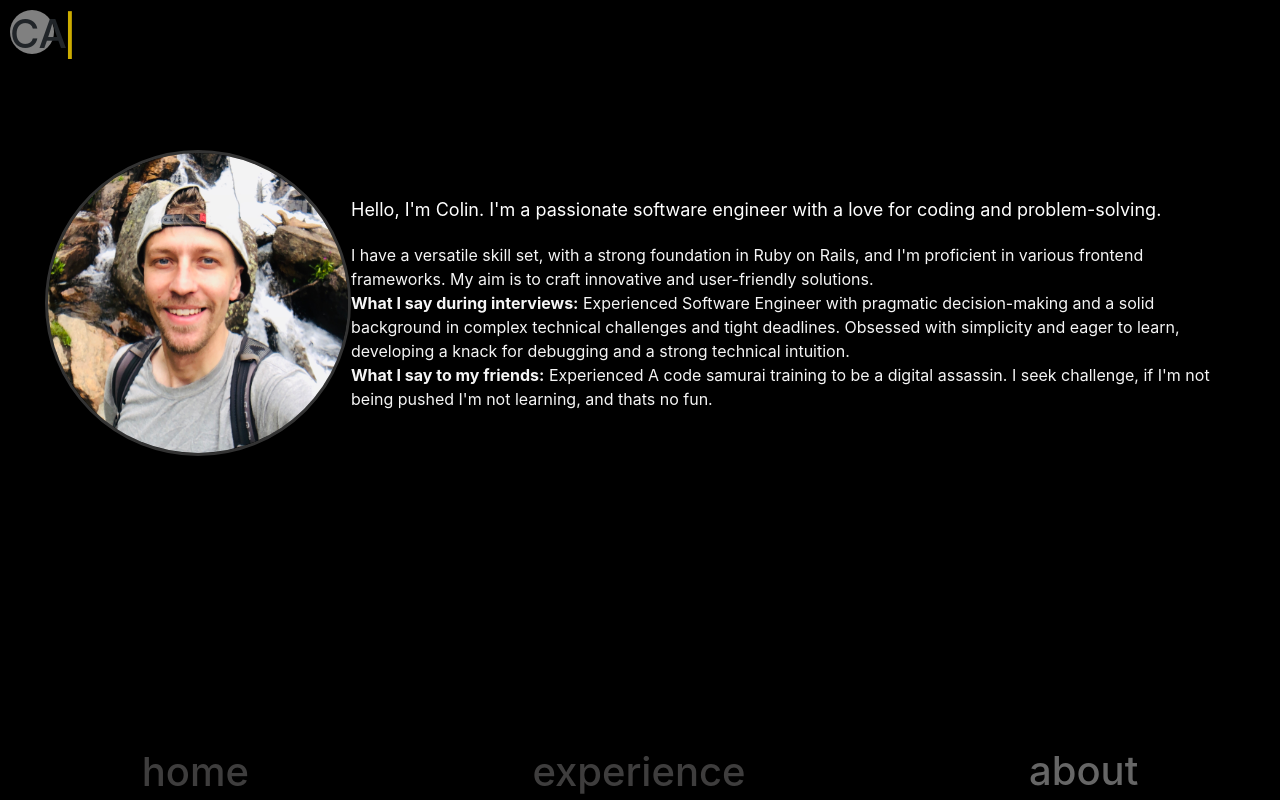
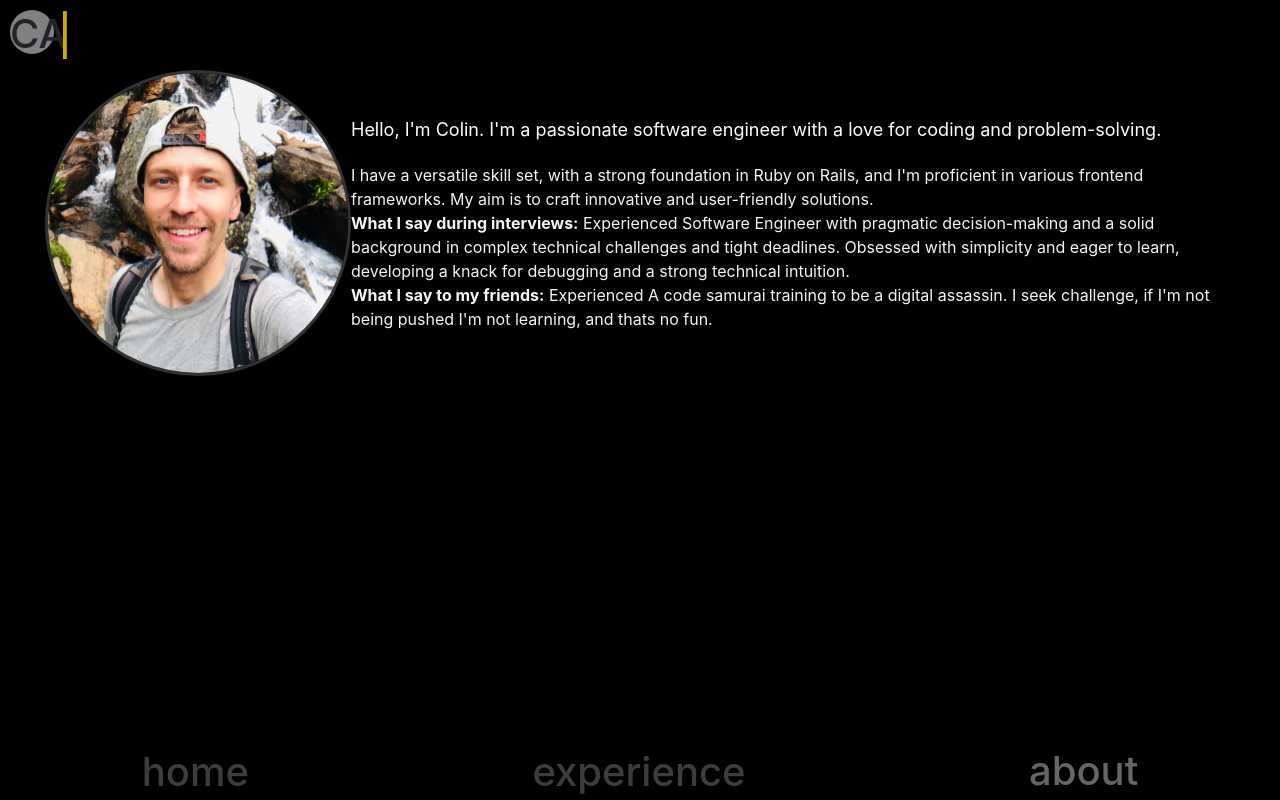
Before and after one commit to colintalex/portfolio-next, a Next.js app: page /about in a window 1280 px wide. Built offline with nearby package versions, Linux system fonts and the light colour scheme; a web font is replaced by a local one.

Commit message:
Nav update

```diff
--- a/components/nav.js
+++ b/components/nav.js
@@ -2,8 +2,9 @@ import styles from "./nav.module.scss";
 import Link from "next/link";
 import { Button } from "react-bootstrap";
 import { Offcanvas } from "react-bootstrap";
-import { useState } from "react";
+import { useState,useEffect } from "react";
 import { usePathname } from "next/navigation";
+import { useRouter } from "next/router";
 
 
 export default function Nav() {
@@ -11,8 +12,22 @@ export default function Nav() {
   const handleClose = () => setShow(false);
   const handleShow = () => setShow(true);
   const currentRoute = usePathname();
+  let colorClass = '';
+
+  switch (currentRoute){
+    case '/':
+      colorClass = 'home_title'
+      break;
+    case '/experience':
+      colorClass = 'experience_title'
+      break;
+    case '/about':
+      colorClass = 'about_title'
+      break;
+  }
 
   return (
+    <>
     <div className={styles.nav_menu}>
       <Link
         href="/"
@@ -45,5 +60,11 @@ export default function Nav() {
         <h1>about</h1>
       </Link>
     </div>
+    <div className={styles.page_title}>
+      <h1>
+        <span className={colorClass}>|</span>
+      </h1>
+    </div>
+    </>
   );
 }
--- a/components/nav.module.scss
+++ b/components/nav.module.scss
@@ -34,6 +34,30 @@
   }
 }
 
+.page_title {
+  position: absolute;
+  margin-left: 58px;
+  padding-top: 12px;
+  padding-bottom: 12px;
+  color: rgba(255, 255, 255, 0.516);
+
+  span {
+    opacity: 0.8;
+
+    &.home {
+      color: turquoise;
+    }
+
+    &.experience {
+      color: magenta;
+    }
+
+    &.about {
+      color: gold;
+    }
+  }
+}
+
 .nav_item {
   color: black;
   background-color: white;
--- a/pages/about.js
+++ b/pages/about.js
@@ -4,11 +4,6 @@ import styles from "../styles/About.module.scss";
 export default function About() {
   return (
     <>
-      <div className="page-title">
-        <h1>
-          <span className="about">|</span>
-        </h1>
-      </div>
       <div className={styles.about_container}>
         <div className={styles.about_content}>
           <div className={styles.profile}>
--- a/styles/About.module.scss
+++ b/styles/About.module.scss
@@ -2,6 +2,7 @@
 
 .about_container {
   padding: 20px;
+  padding-top: 40px;
   /* Increase padding for larger screens */
   border-radius: 10px;
   box-shadow: 0 4px 8px rgba(0, 0, 0, 0.2);
--- a/styles/Experience.module.scss
+++ b/styles/Experience.module.scss
@@ -1 +1,3 @@
-.tit
+.container {
+  padding-top: 80px;
+}
--- a/styles/Home.module.scss
+++ b/styles/Home.module.scss
@@ -147,6 +147,7 @@
   flex-direction: column;
   justify-content: center;
   align-items: center;
+  padding-top: 80px;
 }
 
 .avatar_wrapper {
--- a/styles/globals.scss
+++ b/styles/globals.scss
@@ -67,26 +67,20 @@ a {
 }
 
 .initial-load {
-  span.home {
+  .home_title {
     animation: cursor-blink 1s linear 3;
   }
 }
-.page-title {
-  margin-left: 58px;
-  padding-top: 12px;
-  padding-bottom: 12px;
-  color: rgba(255, 255, 255, 0.516);
 
-  span {
+.home_title {
   opacity: 0.8;
-    &.home {
   color: turquoise;
 }
-    &.experience {
+.experience_title {
+  opacity: 0.8;
   color: magenta;
 }
-    &.about {
+.about_title {
+  opacity: 0.8;
   color: gold;
 }
-  }
-}
```
Also changed, not shown: pages/experience.js (+2 -6 lines), pages/index.js (+0 -7 lines). Lines whose indentation alone changed are shown as unchanged.
